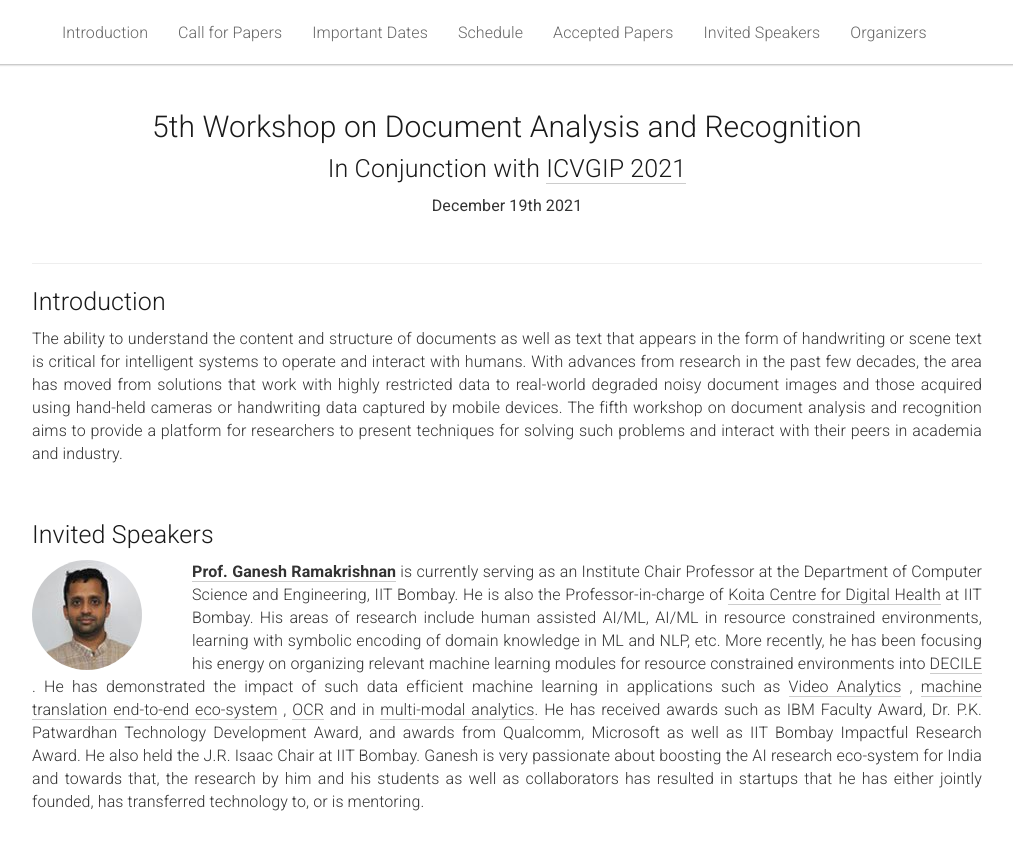
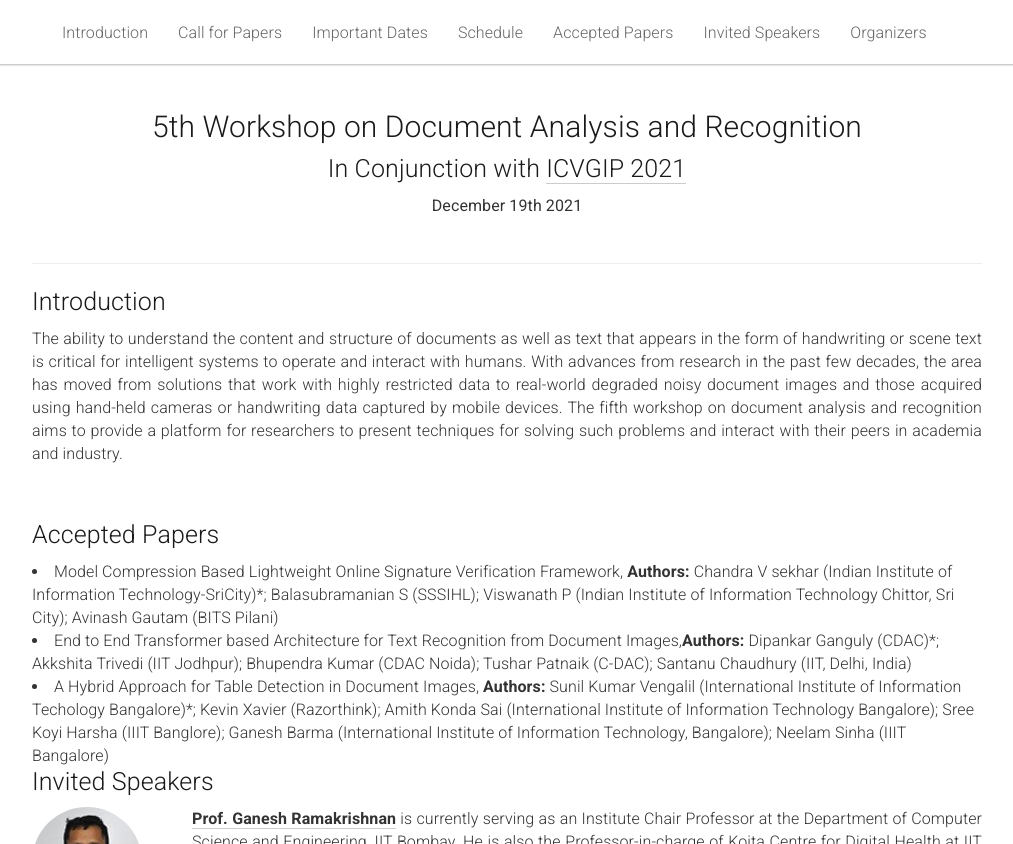
Before and after one commit to wdar21/wdar21.github.io, a Jekyll site: the page built from _pages/home.md, in a window 1280 px wide and 900 px high, cut to the strip 0-844 px from the top of the window. Shown: the whole strip, without its empty margins (133-1146 px from the left). Built offline with Jekyll 4.4.1, drawn with Linux system fonts in a browser that asks for light colours.

Commit message:
Accepted-papers-up

```diff
--- a/_pages/home.md
+++ b/_pages/home.md
@@ -36,6 +36,16 @@ acknowledgements: ""
 </div>
 
 <br>
+
+<div class="row" id="papers">
+  <div class="col-xs-12">
+    <h2>Accepted Papers</h2>
+  </div>
+</div>
+<li> Model Compression Based Lightweight Online Signature Verification Framework, <b>Authors:</b> Chandra V sekhar (Indian Institute of Information Technology-SriCity)*; Balasubramanian S (SSSIHL); Viswanath P (Indian Institute of Information Technology Chittor, Sri City); Avinash Gautam (BITS Pilani)</li>
+<li> End to End Transformer based Architecture for Text Recognition from Document Images,<b>Authors:</b> Dipankar Ganguly (CDAC)*; Akkshita Trivedi (IIT Jodhpur); Bhupendra Kumar (CDAC Noida); Tushar Patnaik (C-DAC); Santanu Chaudhury (IIT, Delhi, India) </li>
+<li> A Hybrid Approach for Table Detection in Document Images, <b>Authors:</b> Sunil Kumar Vengalil (International Institute of Information Techology Bangalore)*; Kevin Xavier (Razorthink); Amith Konda Sai (International Institute of Information Technology Bangalore); Sree Koyi Harsha (IIIT Banglore); Ganesh Barma (International Institute of Information Technology, Bangalore); Neelam Sinha (IIIT Bangalore) </li>
+
 
 
 <div class="row" id="speakers">
```
